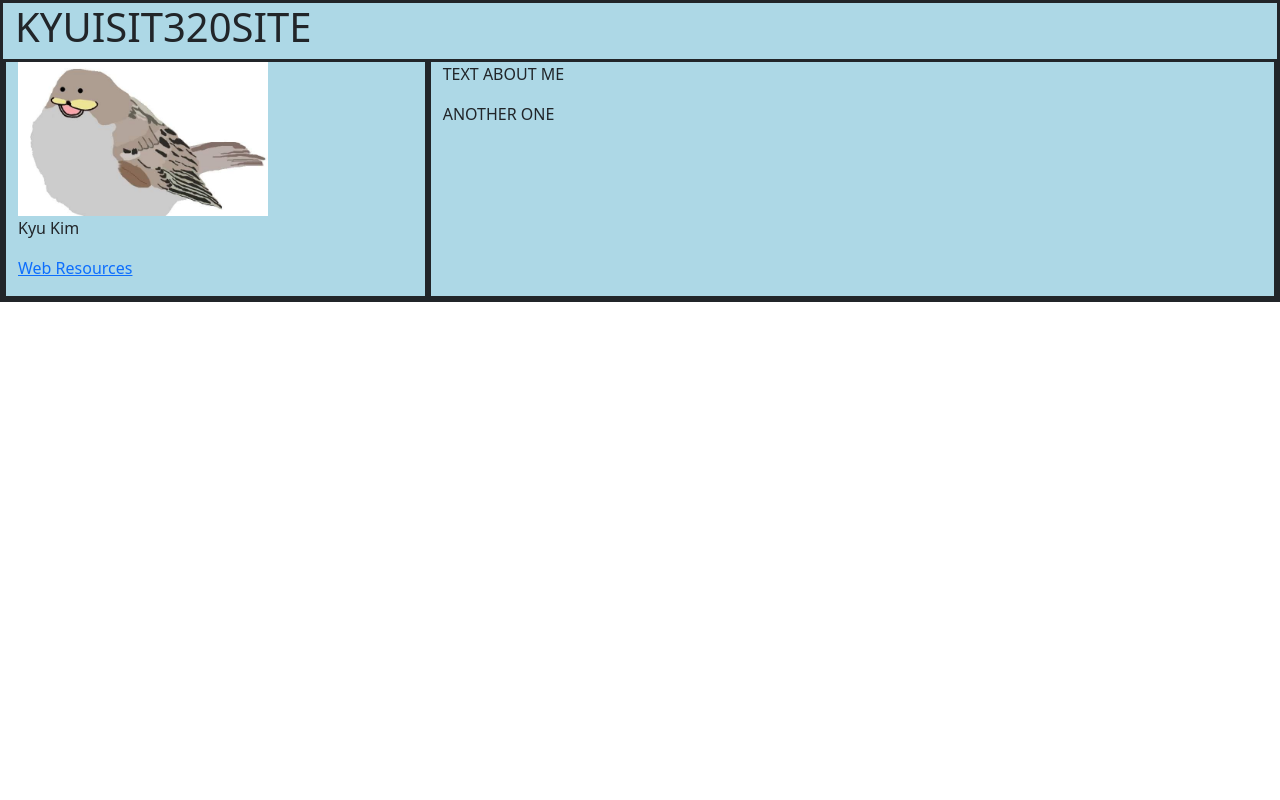
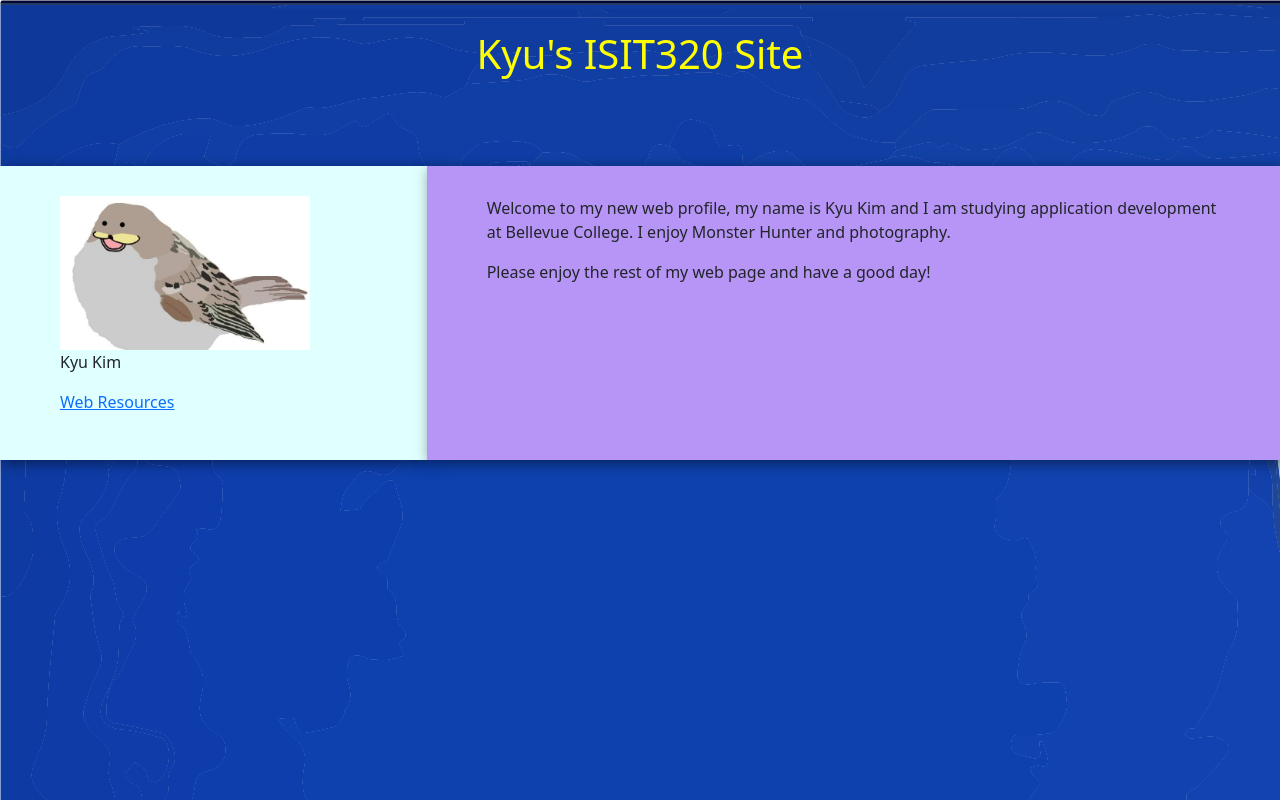
Before and after one commit to yamamaot/Webroot, a plain HTML site: page index.html in a window 1280 px wide. Drawn offline with nearby package versions, Linux system fonts and the light colour scheme.

Commit message:
second commit, external stylesheet and background added

```diff
--- /dev/null
+++ b/css/style.css
@@ -0,0 +1,62 @@
+* {
+  box-sizing: border-box;
+}
+body {
+    background: #fff;
+    font-family: "Arial", sans-serif;
+    font-size: 16px;
+    margin: 0 auto;
+    background-image:url(../img/background.png);
+}
+h1 {
+    text-align: center;
+    padding: 30px 30px;
+    color: yellow;
+}
+
+#rightdiv {
+    margin:50px auto;
+    background-color:rgb(183, 149, 246);
+    height:auto;
+    padding:30px 60px;
+
+    box-shadow:3px 3px 13px rgba(0,0,0,.5)
+}
+
+#leftdiv {
+    margin:50px auto;
+    background-color:lightcyan;
+    height:auto;
+    padding:30px 60px;
+    box-shadow:3px 3px 13px rgba(0,0,0,.5)
+}
+
+#profilepic{
+    height:154px;
+    width:250px;
+    float:left;
+}
+
+#info{
+    font-family: "Arial", sans-serif;
+    font-size: 20px;
+    margin: 10 auto;
+}
+
+#myname{
+    clear:both;
+}
+
+
+.col-1 {width: 8.33%;}
+.col-2 {width: 16.66%;}
+.col-3 {width: 25%;}
+.col-4 {width: 33.33%;}
+.col-5 {width: 41.66%;}
+.col-6 {width: 50%;}
+.col-7 {width: 58.33%;}
+.col-8 {width: 66.66%;}
+.col-9 {width: 75%;}
+.col-10 {width: 83.33%;}
+.col-11 {width: 91.66%;}
+.col-12 {width: 100%;}
--- a/index.html
+++ b/index.html
@@ -1,7 +1,7 @@
 <!doctype html>
 <html lang="en">
   <head>
-    <title>KYUISIT320SITE</title>
+    <title>Kyu Kim</title>
     <!-- Required meta tags -->
     <meta charset="utf-8">
     <meta name="viewport" content="width=device-width, initial-scale=1">
@@ -11,24 +11,25 @@
     <meta name="author" content="Kyu Kim">
 
     <!-- Bootstrap CSS -->
+    <link rel="stylesheet" type="text/css" href="css/style.css"/>
     <link href="https://cdn.jsdelivr.net/npm/bootstrap@5.0.2/dist/css/bootstrap.min.css" rel="stylesheet" integrity="sha384-EVSTQN3/azprG1Anm3QDgpJLIm9Nao0Yz1ztcQTwFspd3yD65VohhpuuCOmLASjC" crossorigin="anonymous">
 
   </head>
 
   <body>
-    <div class="container-fluid" style="border:solid; background-color:lightblue;">
-        <h1>KYUISIT320SITE</h1>
+    <div class="container-fluid">
+        <h1>Kyu's ISIT320 Site</h1>
         <div class="row">
-            <div class="col-sm-4" style="border:solid;">
+            <div class="col-sm-4" id="leftdiv">
                 <img src="img/me.jpg"
                     alt="picture of me"
-                    style="height:154px; width:250px; float:left;"/>
-                <p style="clear:both;">Kyu Kim</p>
+                    id="profilepic"/>
+                <p id="myname">Kyu Kim</p>
                 <p><a href="html/webresources.html">Web Resources</a></p>
             </div>
-            <div class="col-sm-8" style="border:solid;">
-                <p>TEXT ABOUT ME</p>
-                <p>ANOTHER ONE</p>
+            <div class="col-sm-8" id="rightdiv">
+                <p>Welcome to my new web profile, my name is Kyu Kim and I am studying application development at Bellevue College. I enjoy Monster Hunter and photography.</p>
+                <p>Please enjoy the rest of my web page and have a good day!</p>
             </div>
         </div>
 
```
Also changed, not shown: img/background.png (added).
